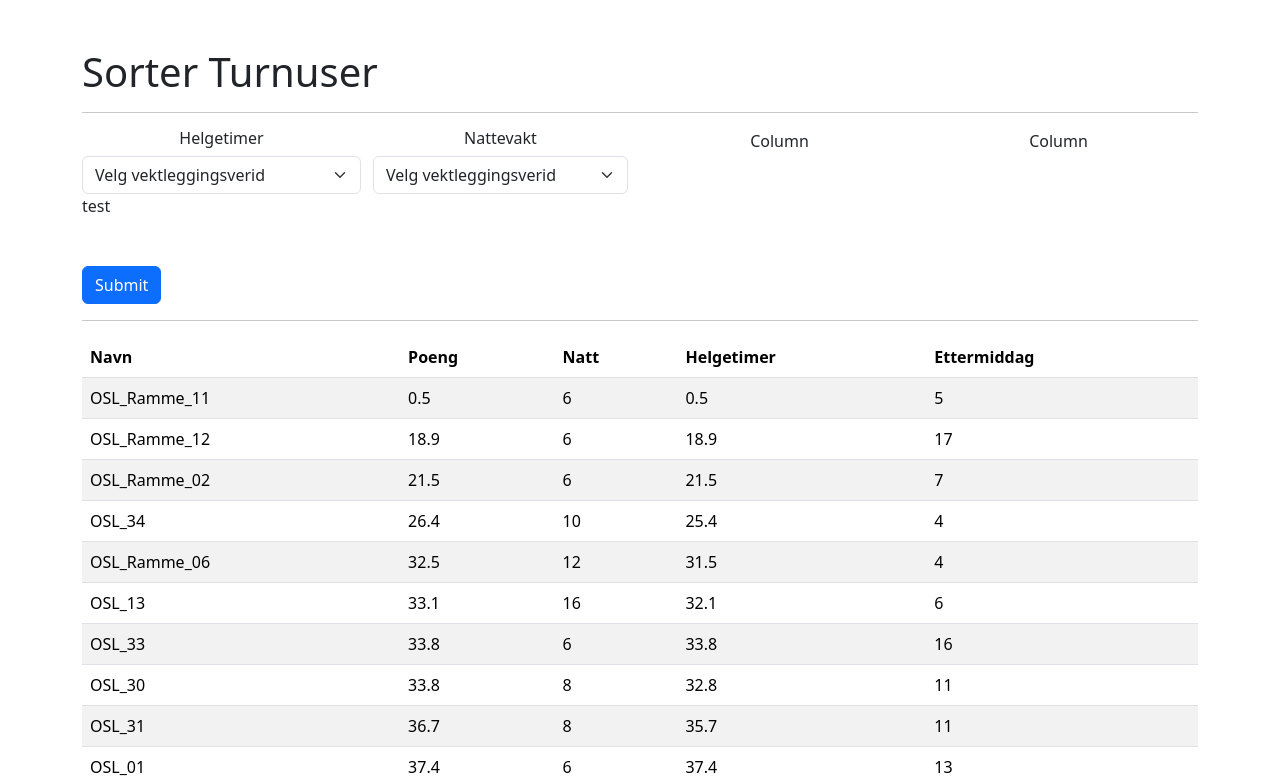
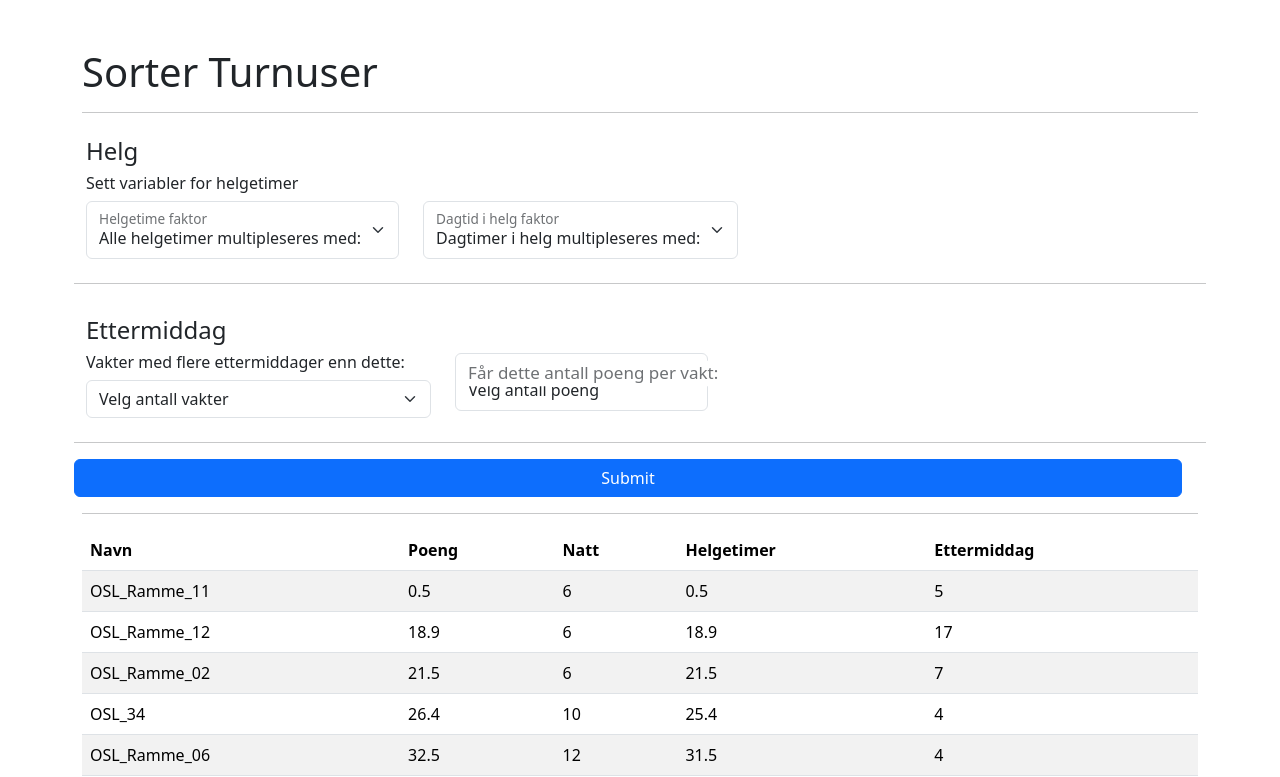
Before and after one commit to solveotto/shift_rotation_organizer, a Flask app: page / in a window 1280 px wide. Shown: the part 68-845 px from the top of the page. Run offline with Flask 3, Linux system fonts and the light colour scheme.

Commit message:
html work

```diff
--- /dev/null
+++ b/static/styles.css
@@ -0,0 +1,42 @@
+.custom-width {
+    width: 150px; /* Adjust the width as needed */
+  }
+
+
+.custom-label {
+  font-size: 1.25rem; /* Adjust the size as needed */
+}
+
+
+  .navbar {
+    background-color: #333;
+    overflow: hidden;
+}
+.navbar a {
+    float: left;
+    display: block;
+    color: #f2f2f2;
+    text-align: center;
+    padding: 14px 16px;
+    text-decoration: none;
+}
+.navbar a:hover {
+    background-color: #ddd;
+    color: black;
+}
+.dataframe {
+    border-collapse: collapse;
+    width: 50%;
+    margin: auto;
+}
+.dataframe th, .dataframe td {
+    border: 1px solid #ddd;
+    padding: 8px;
+}
+.dataframe th {
+    padding-top: 12px;
+    padding-bottom: 12px;
+    text-align: left;
+    background-color: #4CAF50;
+    color: white;
+}
--- a/templates/base.html
+++ b/templates/base.html
@@ -8,6 +8,8 @@
         <meta charset="utf-8">
         <meta name="viewport" content="width=device-width, initial-scale=1, shrink-to-fit=no">
         <link href="https://cdn.jsdelivr.net/npm/bootstrap@5.3.3/dist/css/bootstrap.min.css" rel="stylesheet" >
+        <link rel="stylesheet" href="{{ url_for('static', filename='styles.css') }}">
+
         <!-- <script src="https://cdn.jsdelivr.net/npm/bootstrap@5.3.3/dist/js/bootstrap.bundle.min.js" integrity="sha384-YvpcrYf0tY3lHB60NNkmXc5s9fDVZLESaAA55NDzOxhy9GkcIdslK1eN7N6jIeHz" crossorigin="anonymous"></script> -->
         <!-- <script src="script.js"></script> -->
         <title>Turnuser R24</title>
--- a/templates/index.html
+++ b/templates/index.html
@@ -7,53 +7,135 @@
   <body>
     <div class="container">
       <h1 class="mt-5">Sorter Turnuser</h1>
+      <hr>
+
+      <form class="row gy-2 gx-3 align-items-center" action="{{ url_for('calulate') }}" method="post">
+
+        <div class="row py-3">
+          <h4>Helg</h4>
+          <h6>Sett variabler for helgetimer</h6>
+            <div class="col-auto">
+              <div class="form-floating">
+                <select class="form-select" aria-label="Default select example" id="helgetimer" name="helgetimer">
+                  <option value="0" {% if helgetimer == '0' %}selected{% endif %}>Alle helgetimer multipleseres med: </option>
+                  <option value="1" {% if helgetimer == '1' %}selected{% endif %}>1</option>
+                  <option value="2" {% if helgetimer == '2' %}selected{% endif %}>2</option>
+                  <option value="3" {% if helgetimer == '3' %}selected{% endif %}>3</option>
+                </select>
+                <label for="helgetimer">Helgetime faktor</label>
+              </div>
+            </div>
+
+            <div class="col-auto">
+              <div class="form-floating">
+                <select class="form-select" id="dagihelg" name="dagihelg">
+                  <option value="0" {% if dagihelg == '0' %}selected{% endif %}>Dagtimer i helg multipleseres med: </option>
+                  <option value="1" {% if dagihelg == '1' %}selected{% endif %}>1</option>
+                  <option value="2" {% if dagihelg == '2' %}selected{% endif %}>2</option>
+                  <option value="3" {% if dagihelg == '3' %}selected{% endif %}>3</option>
+                </select>
+                <label for="dagihelg">Dagtid i helg faktor</label>
+              </div>
+            </div>
+        </div>
 
         <hr>
 
+        <div class="row py-3">
+          <h4>Ettermiddag</h4>
+          <div class="col-md-4">
+            <h6>Vakter med flere ettermiddager enn dette:</h6>
+            <div class="form">
+                <select class="form-select" aria-label="Default select example" id="helgetimer" name="helgetimer">
+                  <option value="0" {% if helgetimer == '0' %}selected{% endif %}>Velg antall vakter</option>
+                  <option value="1" {% if helgetimer == '1' %}selected{% endif %}>1</option>
+                  <option value="2" {% if helgetimer == '2' %}selected{% endif %}>2</option>
+                  <option value="3" {% if helgetimer == '3' %}selected{% endif %}>3</option>
+                </select>
+              </div>
+            </div>
 
-      <form action="{{ url_for('calulate') }}" method="post">
-        <div class="container text-center">
-          <div class="row">
-            <div class="col">
-              <h6>Helgetimer</h6>
-              <div class="row">
+            <div class="col-md-3">
+              <div class="form-floating">
+                <select class="form-select" id="dagihelg" name="dagihelg">
+                  <option value="0" {% if dagihelg == '0' %}selected{% endif %}>Velg antall poeng</option>
+                  <option value="1" {% if dagihelg == '1' %}selected{% endif %}>1</option>
+                  <option value="2" {% if dagihelg == '2' %}selected{% endif %}>2</option>
+                  <option value="3" {% if dagihelg == '3' %}selected{% endif %}>3</option>
+                </select>
+                <label class="custom-label" for="dagihelg">Får dette antall poeng per vakt:</label>
+              </div>
+            </div>
+        </div>
+
+        <hr><br>
 
 
 
-                <select class="form-select" aria-label="Default select example" id="helgetimer" name="helgetimer">
+
+        <div class="row align-items-center">
+            <button type="submit" class="btn btn-primary">Submit</button>
+        </div>
+      </form>
+
+
+
+
+
+
+
+        <!-- <div class="container text-center">
+          <div class="row">
+            <div class="col">
+
+              <div class="col-md-3">
+
+                  <select class="form-select custom-width" aria-label="Default select example" id="helgetimer" name="helgetimer">
                     <option value="0" {% if helgetimer == '0' %}selected{% endif %}>Velg vektleggingsverid</option>
                     <option value="1" {% if helgetimer == '1' %}selected{% endif %}>1</option>
                     <option value="2" {% if helgetimer == '2' %}selected{% endif %}>2</option>
                     <option value="3" {% if helgetimer == '3' %}selected{% endif %}>3</option>
                   </select>
 
+
+                </div>
+
+                <div class="col-md-3">
                   test
                 </div>
             </div>
 
-            <div class="col">
-              <h6>Nattevakt</h6>
-              <select class="form-select" aria-label="Default select example" id="natt" name="natt">
-                <option value="0" {% if natt_select == '0' %}selected{% endif %}>Velg vektleggingsverid</option>
+
+            <div class="col-md">
+              <div class="col-md">
+                <div class="form-floating">
+                  <select class="form-select custom-width" aria-label="Default select example" id="natt" name="natt">
+                    <option value="0" {% if natt_select == '0' %}selected{% endif %}>0</option>
                     <option value="1" {% if natt_select == '1' %}selected{% endif %}>1</option>
                     <option value="2" {% if natt_select == '2' %}selected{% endif %}>2</option>
                     <option value="3" {% if natt_select == '3' %}selected{% endif %}>3</option>
                   </select>
+                  <label for="natt">Velg vakter med < netter</label>
                 </div>
-            <div class="col">
-              Column
-            </div>
-            <div class="col">
-              Column
-            </div>
+              <div class="form-floating">
+                <select class="form-select custom-width" aria-label="Default select example" id="natt2" name="natt">
+                  <option value="0" {% if natt_select == '0' %}selected{% endif %}>0</option>
+                  <option value="1" {% if natt_select == '1' %}selected{% endif %}>1</option>
+                  <option value="2" {% if natt_select == '2' %}selected{% endif %}>2</option>
+                  <option value="3" {% if natt_select == '3' %}selected{% endif %}>3</option>
+                </select>
+                <label for="natt2">Velg vektlegging</label>
               </div>
             </div>
 
-        <br>
 
-        <br>
-        <button type="submit" class="btn btn-primary">Submit</button>
-      </form>
+            </div>
+
+          </div>
+        </div> -->
+
+
+        <!-- Andre rad -->
 
 
 
```
Also changed, not shown: other parts of templates/base.html (+1 -34 lines). Lines whose indentation alone changed are shown as unchanged.
